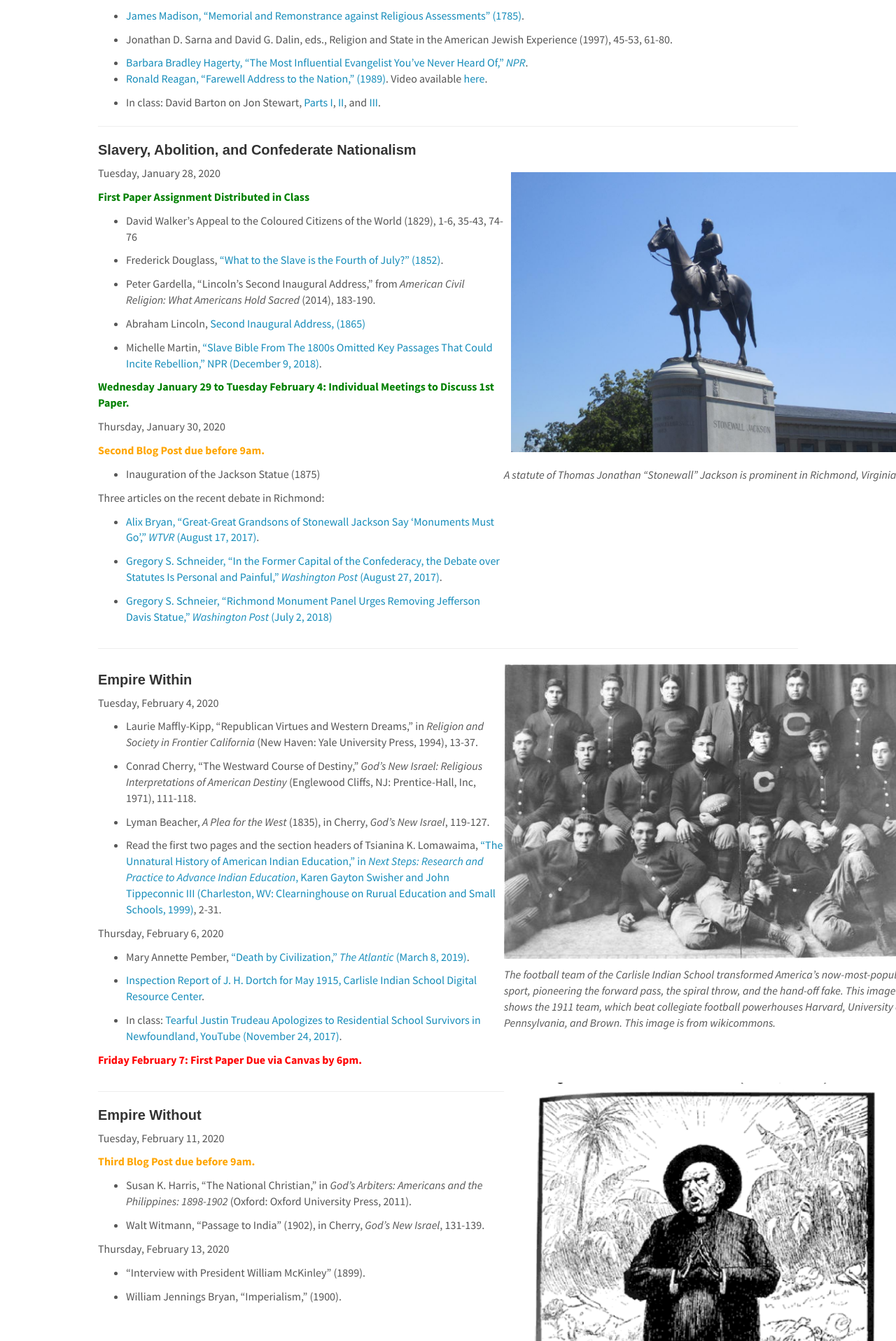
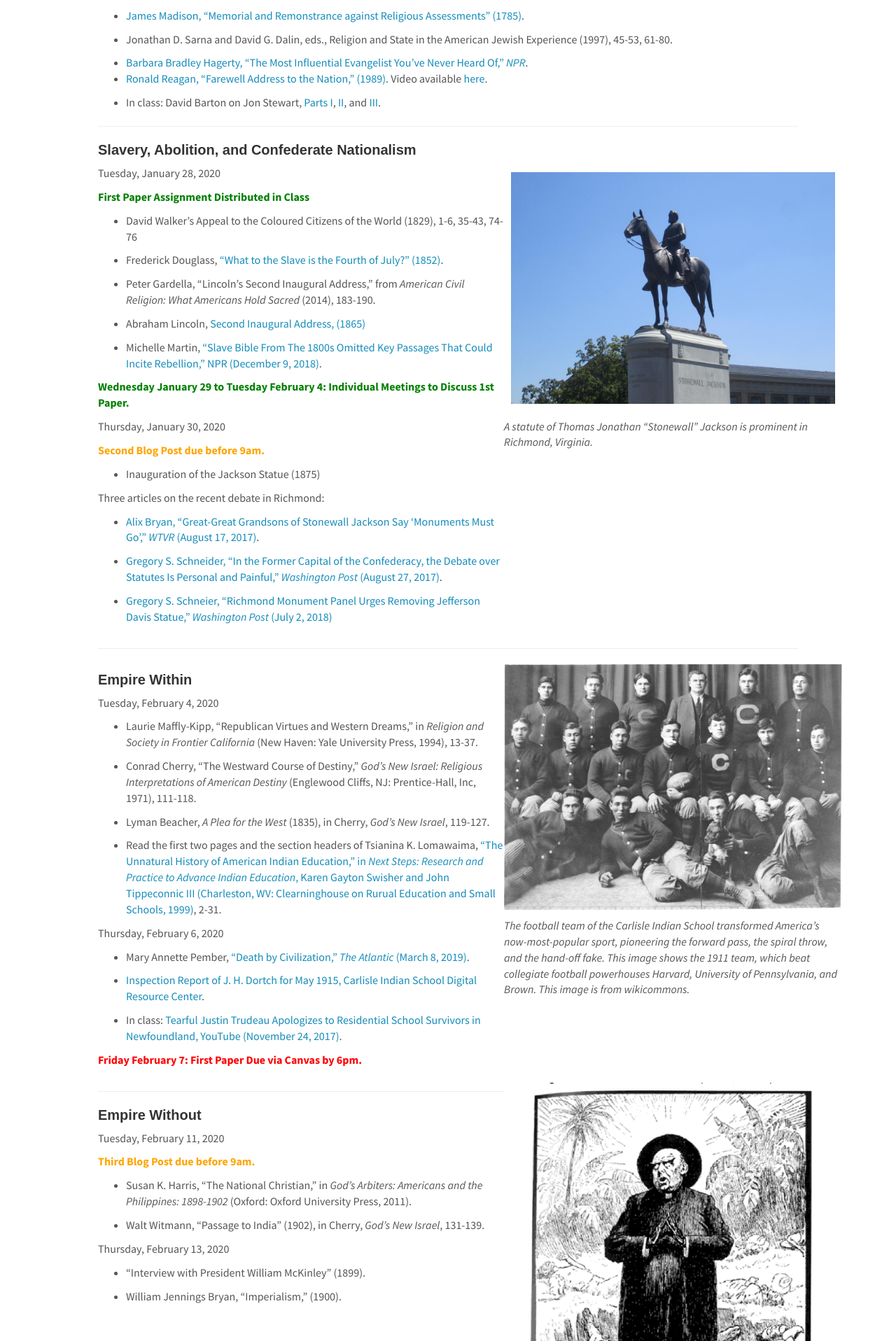
Before and after one commit to cyrusobrien/cyrusobrien, a Jekyll site: the page built from _pages/RelPol225.md, in a window 1280 px wide. Shown: the part 3952-5868 px from the top of the page at 70% size. Built offline with Jekyll 4.4.1, drawn with Linux system fonts in a browser that asks for light colours.

Commit message:
making pictures smaller

```diff
--- a/_pages/RelPol225.md
+++ b/_pages/RelPol225.md
@@ -205,7 +205,7 @@ Three articles on the recent debate in Richmond:
 
 </div>
 
-<div class="col-sm-6" markdown="1">
+<div class="col-sm-5" markdown="1">
 
  ![Statue of Stonewall Jackson](http://cyrusobrien.com/images/Syllabi Images/RelPol225/stonewalljackson.jpg){: style="max-width: 100%; padding: 10px; display: block; margin: auto;"}
 
@@ -249,7 +249,7 @@ Thursday, February 6, 2020
 
 
 </div>
-<div class="col-sm-6" markdown="1">
+<div class="col-sm-5" markdown="1">
 
  ![Picture of 1911 Carlisle Indians Football Team](http://cyrusobrien.com/images/Syllabi Images/RelPol225/1911_Carlisle_Indians_FB_team.jpg){: style="max-width: 100%;  border: 20px; display: block; margin: auto;"}
 
@@ -284,7 +284,7 @@ Thursday, February 13, 2020
 * William Jennings Bryan, “Imperialism,” (1900).
 
 </div>
-<div class="col-sm-6" markdown="1">
+<div class="col-sm-5" markdown="1">
 
  ![_life Magazine_ cartoon William William](http://cyrusobrien.com/images/Syllabi Images/RelPol225/williamwilliam.png){: style="max-width: 90%;  padding: 10px; display: block; margin: auto;"}
 
@@ -408,7 +408,7 @@ Tuesday, March 31, 2020
 
 
 </div>
-<div class="col-sm-4" style="padding:26px; max-width:350px;">
+<div class="col-sm-5" style="padding:26px; max-width:350px;">
 
  ![Protest at Attica](http://cyrusobrien.com/images/SyllabiImages/RelPolt275/attica_AP.jpg){: style="max-width: 100%;  border: 10px; display: block; margin: auto;"}
 
```
